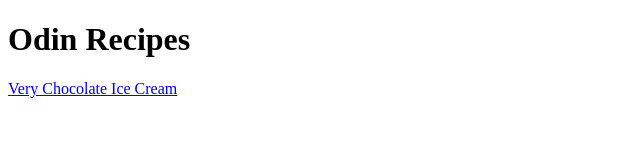
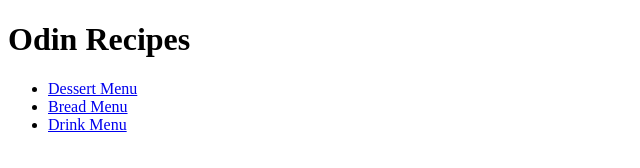
Before and after one commit to HIROS-DEV/odin-recipes, a plain HTML site: page index.html in a window 1280 px wide. Shown: the whole page, without its empty margins (0-640 px from the left). Drawn offline with Linux system fonts and the light colour scheme.

Commit message:
add links to bread.html and drinks.html in index.html

```diff
--- a/index.html
+++ b/index.html
@@ -8,6 +8,16 @@
 	</head>
 	<body>
 		<h1>Odin Recipes</h1>
-		<a href="./recipes/dessert.html">Very Chocolate Ice Cream</a>
+		<ul>
+			<li>
+				<a href="./recipes/dessert.html">Dessert Menu</a>
+			</li>
+			<li>
+				<a href="./recipes/bread.html">Bread Menu</a>
+			</li>
+			<li>
+				<a href="./recipes/drinks.html">Drink Menu</a>
+			</li>
+		</ul>
 	</body>
 </html>
```
